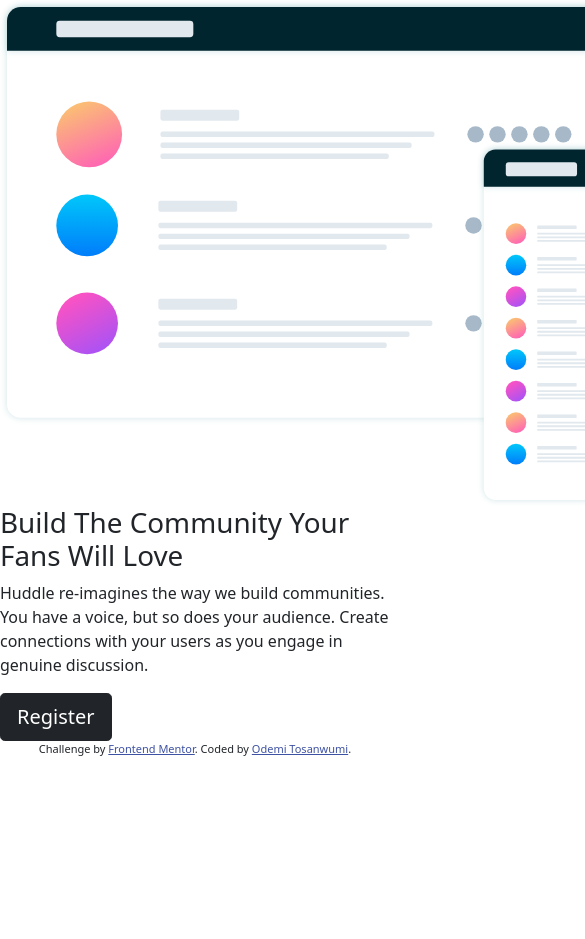
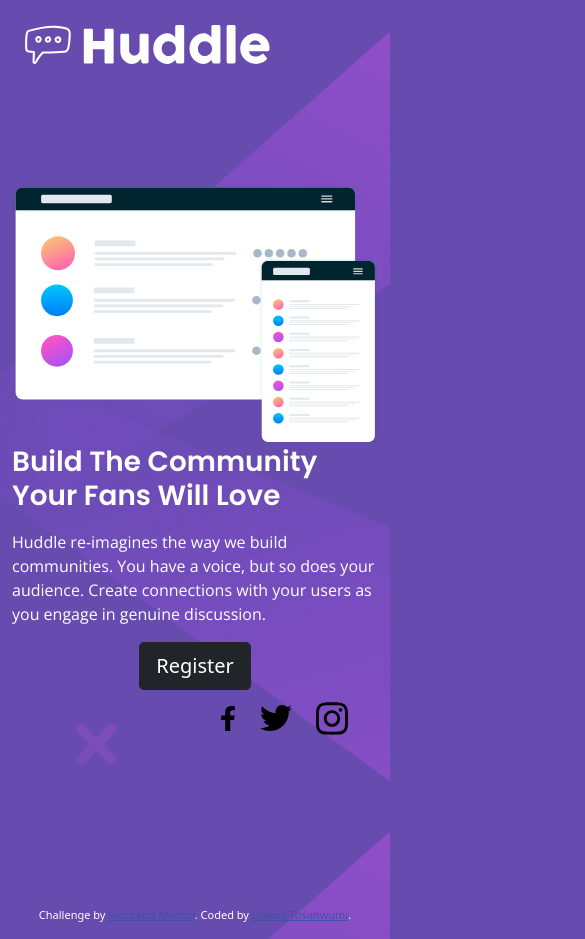
Before and after one commit to odemiit/Huddle-Landing-Page, a plain HTML site: page index.html in a window 390 px wide. Shown: the top 939 px of the page, 585 px wide, since content can reach past the window. Before the commit the page ends 844 px from the top, so only its background shows below. Drawn offline with nearby package versions, Linux system fonts and the light colour scheme; files that its build step writes are made by us from their sources.

Commit message:
Website Responsiveness Made image in the div block responsive. Added some more styling to the website using css and bootstrap

```diff
--- a/index.html
+++ b/index.html
@@ -8,6 +8,11 @@
 
   <title>Huddle</title>
 
+  <!-- Google Fonts -->
+  <link rel="preconnect" href="https://fonts.googleapis.com">
+  <link rel="preconnect" href="https://fonts.gstatic.com" crossorigin>
+  <link href="https://fonts.googleapis.com/css2?family=Open+Sans&family=Poppins:wght@400;600&display=swap" rel="stylesheet">
+
   <!-- Bootstrap Scripts -->
   <link href="https://cdn.jsdelivr.net/npm/bootstrap@5.1.3/dist/css/bootstrap.min.css" rel="stylesheet" integrity="sha384-1BmE4kWBq78iYhFldvKuhfTAU6auU8tT94WrHftjDbrCEXSU1oBoqyl2QvZ6jIW3" crossorigin="anonymous">
   <script src="https://cdn.jsdelivr.net/npm/bootstrap@5.1.3/dist/js/bootstrap.bundle.min.js" integrity="sha384-ka7Sk0Gln4gmtz2MlQnikT1wXgYsOg+OMhuP+IlRH9sENBO0LRn5q+8nbTov4+1p" crossorigin="anonymous"></script>
@@ -16,31 +21,46 @@
   <script src="https://stackpath.bootstrapcdn.com/bootstrap/4.5.0/js/bootstrap.min.js" integrity="sha384-OgVRvuATP1z7JjHLkuOU7Xw704+h835Lr+6QL9UvYjZE3Ipu6Tp75j7Bh/kR0JKI" crossorigin="anonymous"></script>
 
   <!-- Stylesheet  -->
-  <link rel="stylesheet" href="css/styles.css">
+  <link rel="stylesheet" href="styles.css">
 </head>
 
 <body>
 
-  <!-- Desktop -->
+  <!-- Header -->
+  <header>
+    <div class="logo">
+      <img src="images/logo.svg" alt="Huddle Logo">
+    </div>
+  </header>
 
   <!-- Title -->
-  <div class="row">
-    <div class="col-lg-6 col-md-6">
-      <img class="desktop-image" src="images/illustration-mockups.svg" alt="">
-    </div>
+  <div class="container-fluid">
 
-    <div class="col-lg-6 col-md-6">
-        <h1>Build The Community Your Fans Will Love</h1>
-        <p>Huddle re-imagines the way we build communities. You have a voice, but so does your audience.
-          Create connections with your users as you engage in genuine discussion.</p>
-        <button type="button" class="btn btn-dark btn-lg download-button">Register</button>
+
+    <div class="row title">
+      <div class="col-lg-6 col-md-6">
+        <img class="desktop-image" src="images/illustration-mockups.svg" alt="">
+      </div>
+
+      <div class="col-lg-6 col-md-6">
+          <h1 class="big-heading">Build The Community Your Fans Will Love</h1>
+          <p class="huddle-text">Huddle re-imagines the way we build communities. You have a voice, but so does your audience.
+            Create connections with your users as you engage in genuine discussion.</p>
+          <button type="button" class="button btn btn-dark btn-lg download-button">Register</button>
+      </div>
     </div>
   </div>
-  <!-- Description -->
+
+  <!-- Social Media -->
+  <div id="social-media">
+    <img class="facebook" src="images/facebook-f-brands.svg" alt="Facebook">
+    <img class="twitter" src="images/twitter-brands.svg" alt="Twitter">
+    <img class="instagram" src="images/instagram-brands.svg" alt="Instagram">
+  </div>
 
   <!-- Mobile -->
 
-  <footer>
+  <footer class="footer">
     <p class="attribution">
       Challenge by <a href="https://www.frontendmentor.io?ref=challenge" target="_blank">Frontend Mentor</a>.
       Coded by <a href="#">Odemi Tosanwumi</a>.
--- a/styles.css
+++ b/styles.css
@@ -1,3 +1,10 @@
+body {
+    text-align: center;
+    background-image: url("images/bg-desktop.svg");
+    background-color: hsl(257, 40%, 49%);
+    color: white;
+}
+
 .attribution {
     font-size: 11px; text-align: center;
 }
@@ -5,3 +12,62 @@
 .attribution a {
     color: hsl(228, 45%, 44%);
 }
+
+.title {
+    padding-top: 10rem;
+}
+
+.desktop-image {
+    max-width: 100%;
+    height: auto;
+}
+
+.big-heading {
+    text-align: left;
+    font-family: 'Poppins', sans-serif;
+    font-weight: 600;
+    padding-bottom: 10px;
+}
+
+.huddle-text {
+    text-align: left;
+    font-family: 'Open Sans', sans-serif;
+    font-weight: 400;
+}
+
+.logo {
+    text-align: left;
+    height: 1.25em;
+    padding: 0.75em;
+    padding-right: 0;
+}
+
+.button {
+    text-align: left;
+}
+
+.footer {
+    padding-top: 10rem;
+}
+
+/* Social Media */
+#social-media {
+    text-align: right;
+    padding-right: 2rem;
+}
+
+.facebook {
+    width: 1rem;
+    margin: 10px 10px;
+    color: white;
+}
+
+.twitter {
+    width: 2rem;
+    margin: 10px 10px;
+}
+
+.instagram {
+    width: 2rem;
+    margin: 10px 10px;
+}
```
